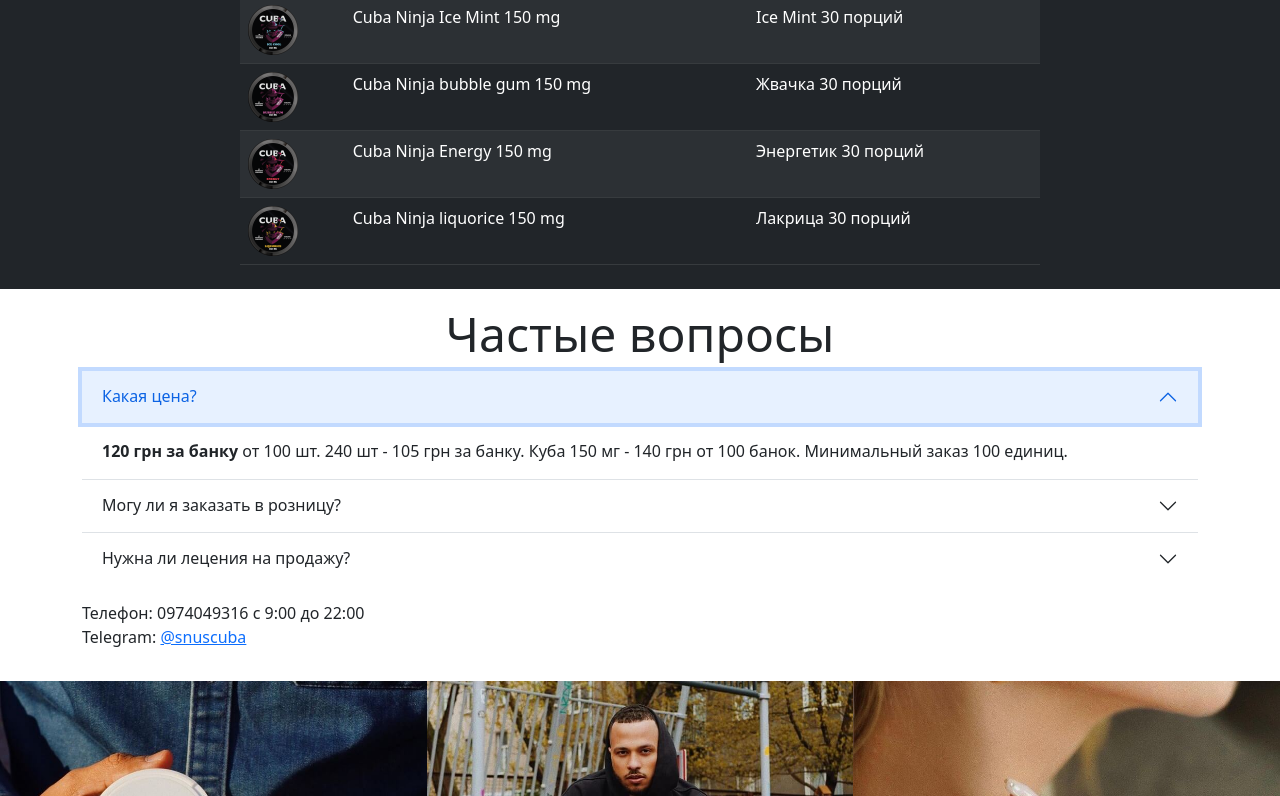
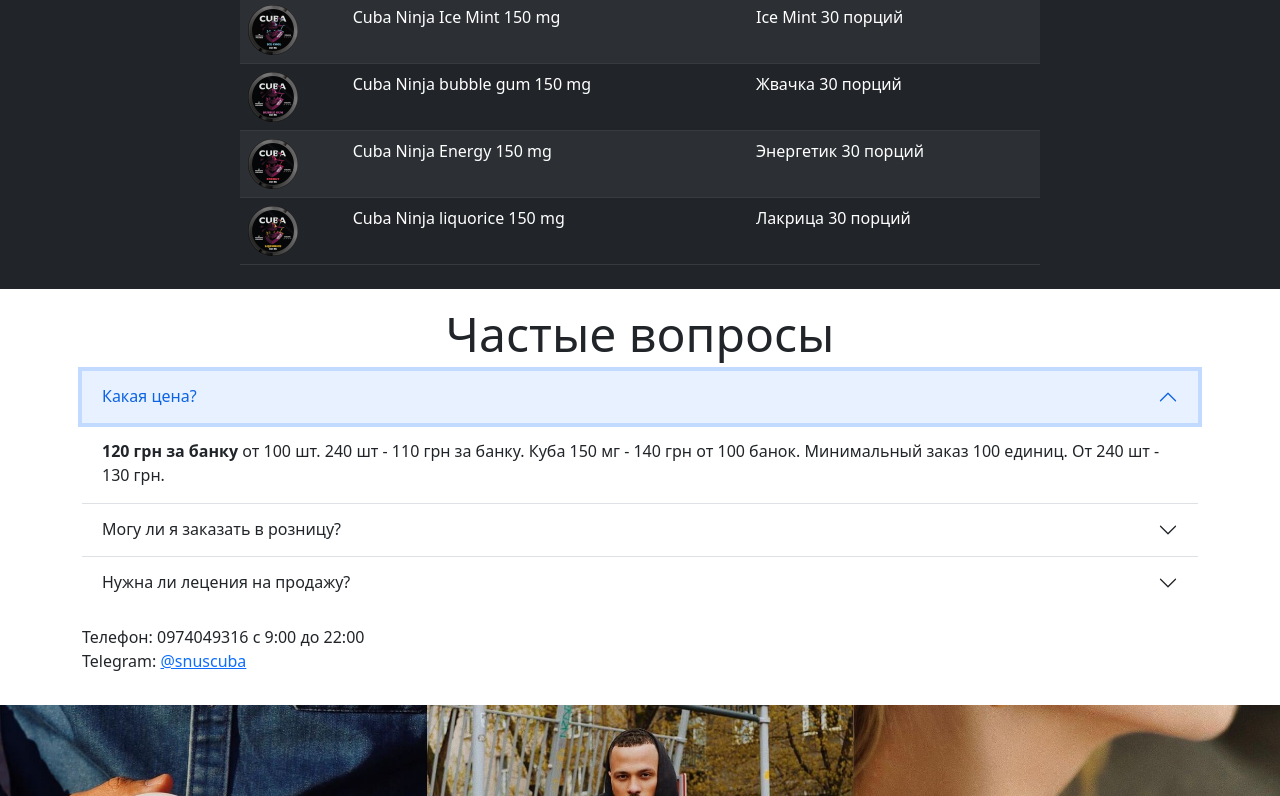
Before and after one commit to snuscuba/snuscuba.github.io, a plain HTML site: page index.html in a window 1280 px wide. Both pictures are taken after a click on the button "Какая цена?". Shown: the part 1141-1937 px from the top of the page. Drawn offline with nearby package versions, Linux system fonts and the light colour scheme.

Commit message:
Update index.html

```diff
--- a/index.html
+++ b/index.html
@@ -177,8 +177,8 @@
 					</h2>
 					<div id="flush-collapseOne" class="accordion-collapse collapse"
 					aria-labelledby="flush-headingOne" data-bs-parent="#accordionFlushExample">
-					<div class="accordion-body"><b>120 грн за банку</b> от 100 шт. 240 шт - 105 грн за банку. Куба 150 мг - 140 грн от 100 банок.
-					Минимальный заказ 100 единиц.</div>
+					<div class="accordion-body"><b>120 грн за банку</b> от 100 шт. 240 шт - 110 грн за банку. Куба 150 мг - 140 грн от 100 банок.
+					Минимальный заказ 100 единиц. От 240 шт - 130 грн.</div>
 				</div>
 			</div>
 			<div class="accordion-item">
```
